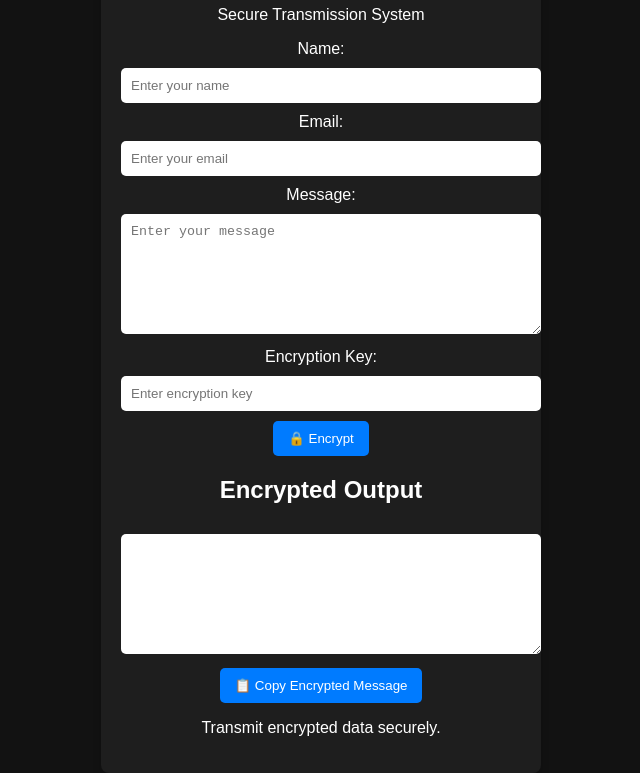
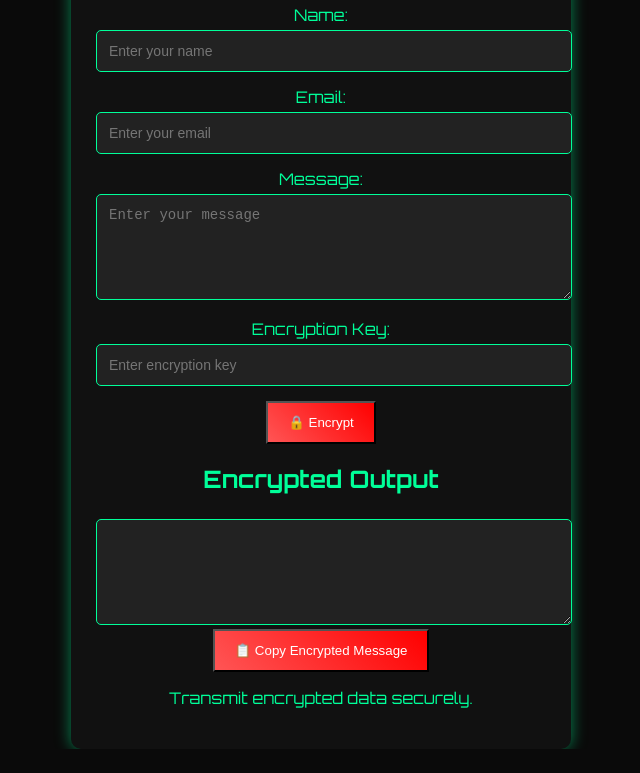
Before and after one commit to Arkjet-dev/securenet, a plain HTML site: page index.html in a window 1280 px wide. Shown: the part 80-853 px from the top of the page, without its empty margins (319-959 px from the left). After the commit the page ends 829 px from the top, so only its background shows below. Drawn offline with nearby package versions, Linux system fonts and the light colour scheme.

Commit message:
Update styles.css

```diff
--- a/styles.css
+++ b/styles.css
@@ -1,7 +1,9 @@
+@import url('https://fonts.googleapis.com/css2?family=Orbitron:wght@400;700&display=swap');
+
 body {
-    font-family: Arial, sans-serif;
-    background-color: #121212;
-    color: #fff;
+    font-family: 'Orbitron', sans-serif;
+    background-color: #0a0a0a;
+    color: #00ff99;
     display: flex;
     justify-content: center;
     align-items: center;
@@ -10,35 +12,46 @@ body {
 }
 
 .container {
-    background: #1e1e1e;
-    padding: 20px;
-    border-radius: 8px;
-    box-shadow: 0 4px 8px rgba(0, 0, 0, 0.2);
-    width: 400px;
+    background: #111;
+    padding: 25px;
+    border-radius: 10px;
+    box-shadow: 0 0 15px rgba(0, 255, 153, 0.5);
+    width: 450px;
     text-align: center;
+}
+
+.title {
+    font-size: 22px;
+    font-weight: bold;
+    color: #ff5555;
+}
+
+.subtitle {
+    font-size: 14px;
+    color: #00ff99;
+    margin-bottom: 15px;
+}
+
+.input-group {
+    margin: 15px 0;
 }
 
 input, textarea {
     width: 100%;
-    padding: 10px;
-    margin: 10px 0;
+    padding: 12px;
+    margin-top: 5px;
+    background: #222;
+    color: #00ff99;
+    border: 1px solid #00ff99;
     border-radius: 5px;
-    border: none;
-}
-
-button {
-    background: #007bff;
-    color: #fff;
-    padding: 10px 15px;
-    border: none;
-    cursor: pointer;
-    border-radius: 5px;
-}
-
-button:hover {
-    background: #0056b3;
+    font-size: 14px;
 }
 
 textarea {
-    height: 100px;
+    height: 80px;
 }
+
+.btn {
+    background: linear-gradient(45deg, #ff5555, #ff0000);
+    color: #fff;
+    padding: 12px 20px
```
